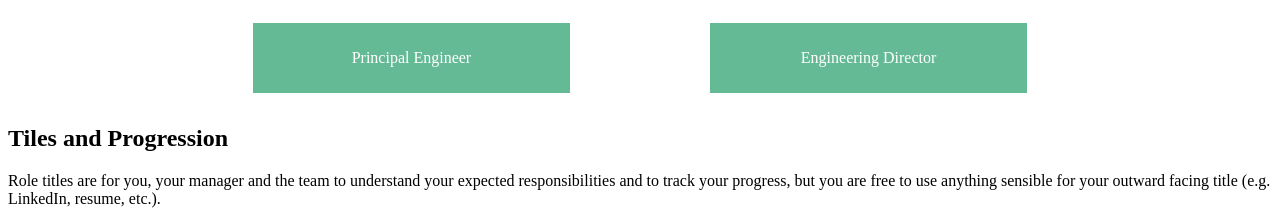
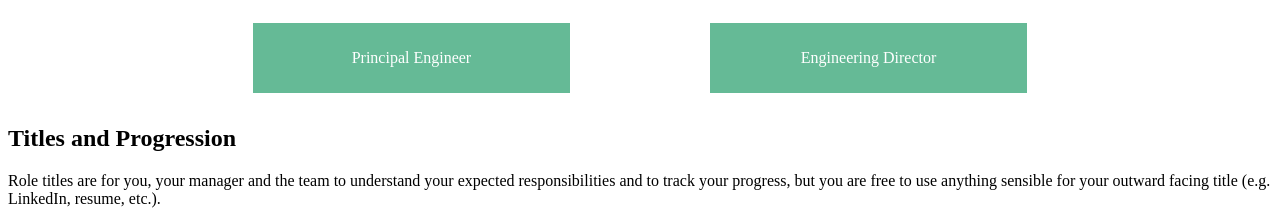
Before and after one commit to TangoGroup/career-journeys, a Next.js app: page /roles in a window 1280 px wide. Shown: the part 1132-1347 px from the top of the page. Built offline with nearby package versions, Linux system fonts and the light colour scheme.

Commit message:
`Tiles` -> `Titles`

```diff
--- a/md/RolesOverview.mdx
+++ b/md/RolesOverview.mdx
@@ -14,7 +14,7 @@ Roles begin with a shared **Engineer** track and then fork at later levels to th
 
 <RolesDiagram />
 
-## Tiles and Progression
+## Titles and Progression
 Role titles are for you, your manager and the team to understand your expected responsibilities and to track your progress, but you are free to use anything sensible for your outward facing title (e.g. LinkedIn, resume, etc.).
 
 Determining when to progress from one role to the next is a discussion that should happen between you and your manager. As a general guide, performing a significant percentage of the responsibilities of the next role for 3-6 months* would indicate readiness to step into that role.
```
